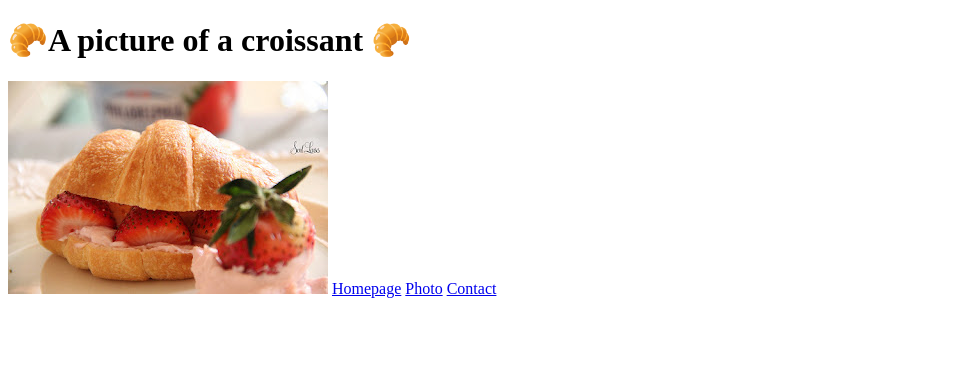
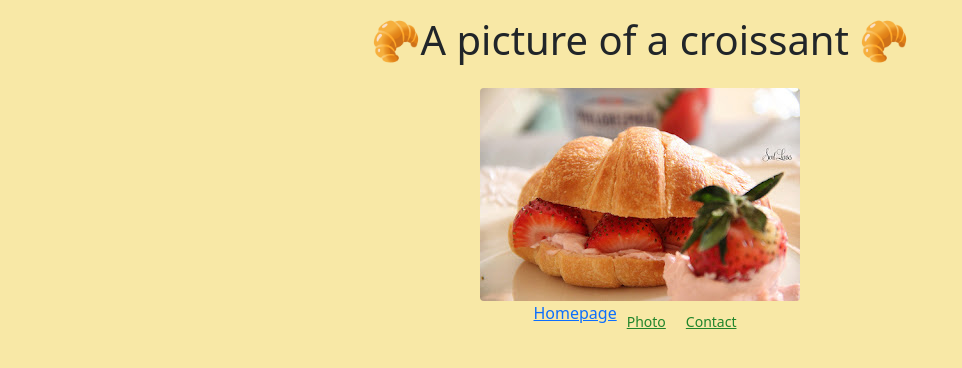
Before and after one commit to Onlygirlintown/croissant, a plain HTML site: page photo.html in a window 1280 px wide. Shown: the whole page, without its empty margins (0-962 px from the left). Drawn offline with nearby package versions, Linux system fonts and the light colour scheme.

Commit message:
added CSS to pages

```diff
--- a/css/styles.css
+++ b/css/styles.css
@@ -0,0 +1,33 @@
+body {
+  background: #f8e8a6 !important;
+}
+h1 {
+  display: flex;
+  justify-content: center;
+  font-weight: bold;
+}
+.navigation-links {
+}
+.links {
+  margin: 10px;
+  font-size: 14px;
+  color: #20852b;
+  font-weight: 500;
+}
+a:visited {
+  color: #20852b;
+  font-size: 14px;
+  font-weight: 500;
+}
+.croissant-photo {
+  display: block;
+  margin: auto;
+  max-width: 300%;
+}
+.container {
+  display: flex;
+  justify-content: center;
+}
+p {
+  text-align: center;
+}
--- a/photo.html
+++ b/photo.html
@@ -5,12 +5,24 @@
     <meta http-equiv="X-UA-Compatible" content="IE=edge" />
     <meta name="viewport" content="width=device-width, initial-scale=1.0" />
     <title>Croissant Photo</title>
+    <link rel="stylesheet" href="/css/styles.css" />
+    <link
+      href="https://cdn.jsdelivr.net/npm/bootstrap@5.1.3/dist/css/bootstrap.min.css"
+      rel="stylesheet"
+      integrity="sha384-1BmE4kWBq78iYhFldvKuhfTAU6auU8tT94WrHftjDbrCEXSU1oBoqyl2QvZ6jIW3"
+      crossorigin="anonymous"
+    />
   </head>
   <body>
-    <h1>🥐A picture of a croissant 🥐</h1>
-    <img src="src/croissant.jpg" />
-    <a href="index.html">Homepage</a>
-    <a href="photo.html">Photo</a>
-    <a href="contact.html">Contact</a>
+    <h1 class="header mt-3">🥐A picture of a croissant 🥐</h1>
+    <img
+      src="src/croissant.jpg"
+      class="croissant-photo img-fluid rounded mt-4"
+    />
+    <div class="container nagivation-links">
+      <a href="index.html" class="link">Homepage</a>
+      <a href="photo.html" class="links">Photo</a
+      ><a href="contact.html" class="links">Contact</a>
+    </div>
   </body>
 </html>
```
Also changed, not shown: contact.html (+13 -3 lines), index.html (+14 -4 lines).
